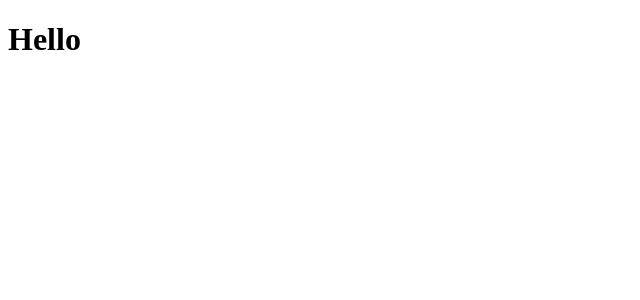
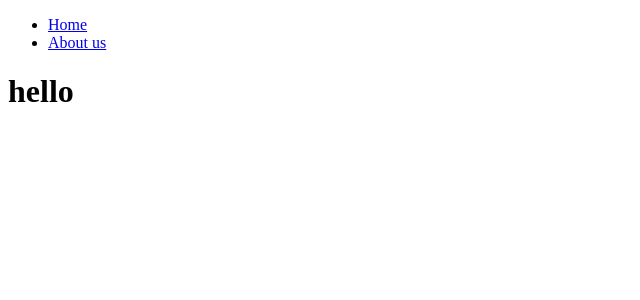
Before and after one commit to colorkite10/next_playground, a Next.js app: page / in a window 1280 px wide. Shown: the top 300 px of the page, without its empty margins (0-640 px from the left). Built offline with nearby package versions, Linux system fonts and the light colour scheme.

Commit message:
docs: layout 실습

```diff
--- /dev/null
+++ b/app/about-us/page.tsx
@@ -0,0 +1,3 @@
+export default function AboutUs (){
+    return <h1>about us</h1>
+}
--- a/app/layout.tsx
+++ b/app/layout.tsx
@@ -1,16 +1,21 @@
+import Navigation from "../components/navigation";
+
 export const metadata = {
-  title: 'Next.js',
-  description: 'Generated by Next.js',
-}
+  title: "Next.js",
+  description: "Generated by Next.js",
+};
 
 export default function RootLayout({
   children,
 }: {
-  children: React.ReactNode
+  children: React.ReactNode;
 }) {
   return (
     <html lang="en">
-      <body>{children}</body>
+      <body>
+        <Navigation />
+        {children}
+      </body>
     </html>
-  )
+  );
 }
--- /dev/null
+++ b/app/not-found.tsx
@@ -0,0 +1,3 @@
+export default function NotFound(){
+    return <h1>not found</h1>
+}
--- a/app/page.tsx
+++ b/app/page.tsx
@@ -1,3 +1,7 @@
-export default function Page (){
-    return <h1>Hello</h1>
+export default function Page() {
+  return (
+    <div>
+      <h1>hello</h1>
+    </div>
+  );
 }
--- /dev/null
+++ b/components/navigation.tsx
@@ -0,0 +1,18 @@
+"use client";
+
+import Link from "next/link";
+
+export default function Navigation() {
+  return (
+    <nav>
+      <ul>
+        <li>
+          <Link href="/">Home</Link>
+        </li>
+        <li>
+          <Link href="/about-us">About us</Link>
+        </li>
+      </ul>
+    </nav>
+  );
+}
```
Also changed, not shown: app/about-us/layout.tsx (added, +8 -0 lines).
